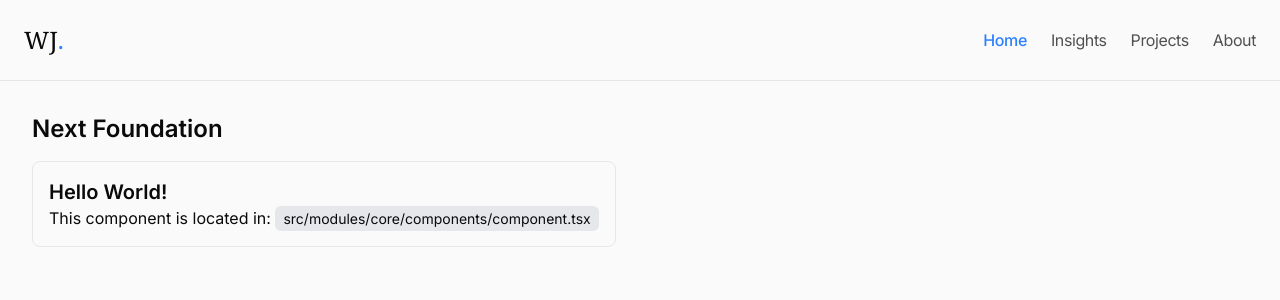
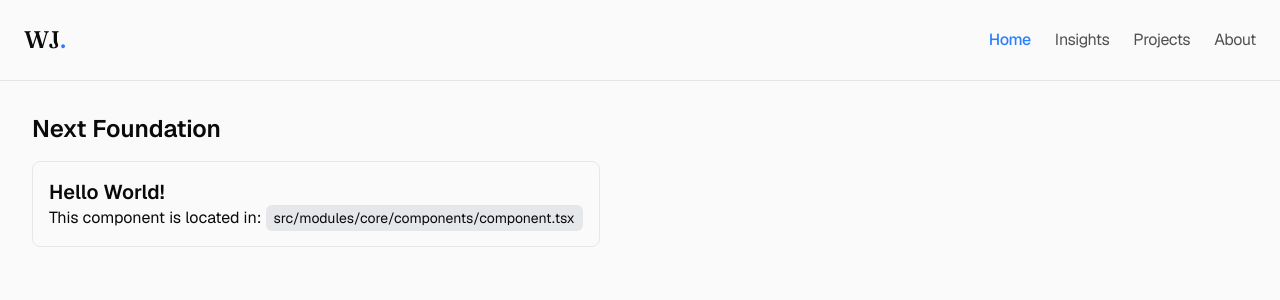
Before and after one commit to Willem-Jaap/website, a Next.js app: page / in a window 1280 px wide. Shown: the top 300 px of the page. Built offline with nearby package versions, Linux system fonts and the light colour scheme; no server answers.

Commit message:
feat: add fonts

```diff
--- a/src/app/layout.tsx
+++ b/src/app/layout.tsx
@@ -1,5 +1,5 @@
 import type { Metadata } from 'next';
-import { Inter } from 'next/font/google';
+import { Geist, Fraunces, JetBrains_Mono } from 'next/font/google';
 import type { PropsWithChildren } from 'react';
 import { Analytics } from '@vercel/analytics/next';
 
@@ -9,13 +9,32 @@ import '~styles/global.css';
 
 import { env } from '~/env';
 
-const InterFont = Inter({
+const GeistFont = Geist({
     subsets: ['latin'],
+    variable: '--font-sans',
+});
+
+const FrauncesFont = Fraunces({
+    subsets: ['latin'],
+    variable: '--font-serif',
+});
+
+const JetBrainsMonoFont = JetBrains_Mono({
+    subsets: ['latin'],
+    variable: '--font-mono',
 });
 
 const RootLayout = ({ children }: PropsWithChildren) => {
     return (
-        <html className={cn(InterFont.className, 'scroll-smooth antialiased')} lang="en">
+        <html
+            className={cn(
+                GeistFont.variable,
+                FrauncesFont.variable,
+                JetBrainsMonoFont.variable,
+                'scroll-smooth antialiased',
+            )}
+            lang="en"
+        >
             <body className="relative min-h-screen max-w-screen overflow-x-hidden bg-neutral-50 text-base text-neutral-950">
                 <Header />
                 {children}
```
